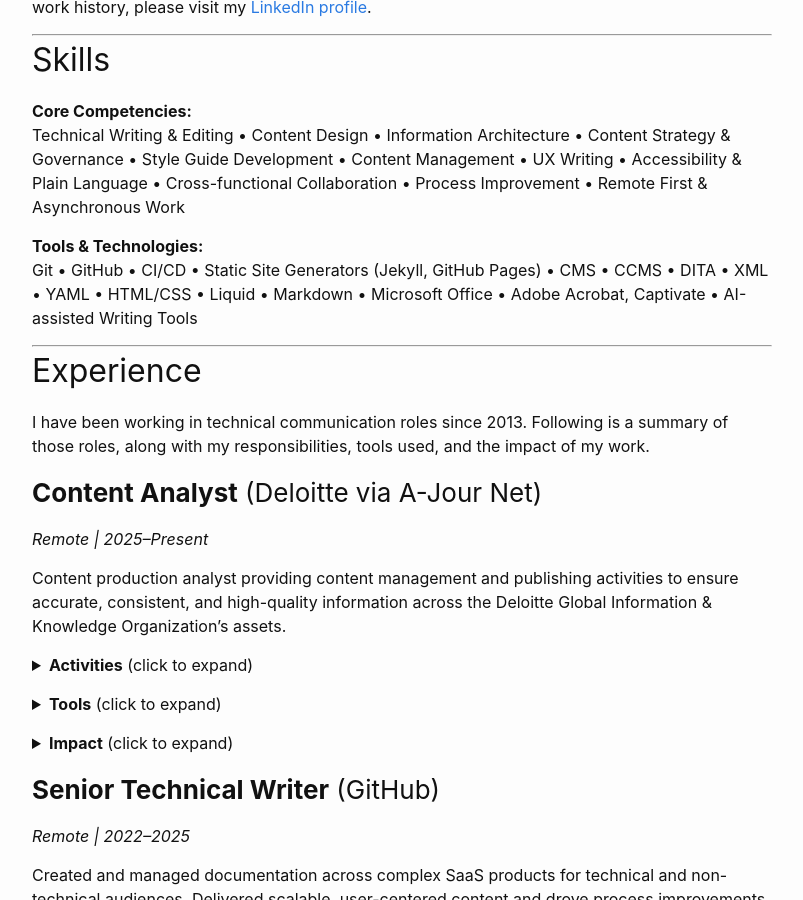
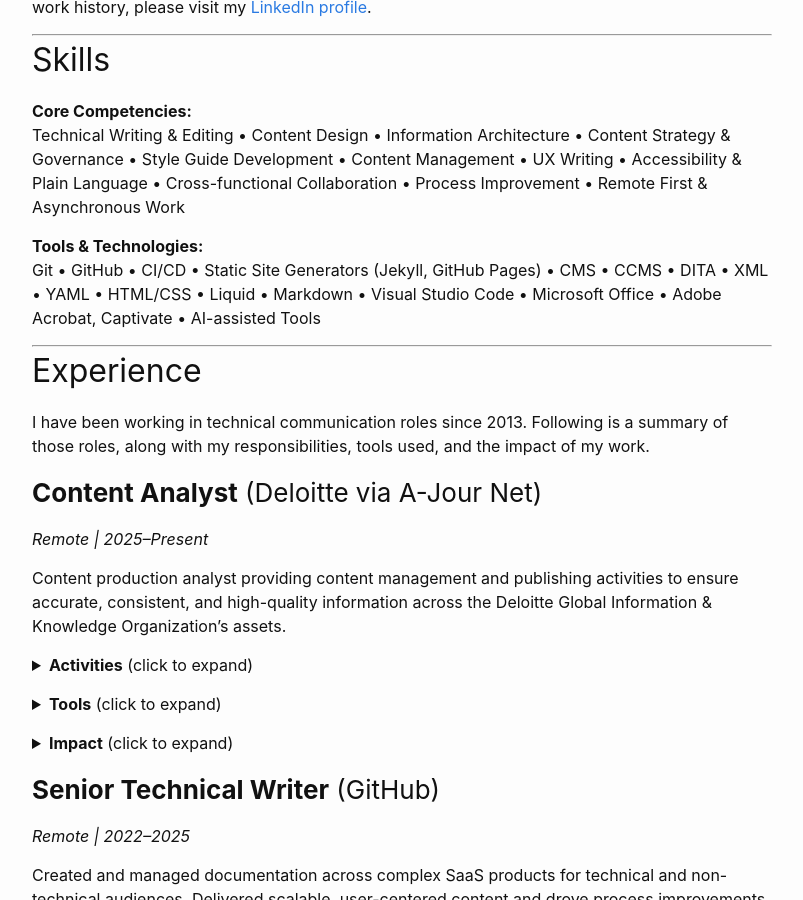
Before and after one commit to rachaelrenk/rachaelrenk.github.io, a Jekyll site: the page built from docs/resume.markdown, in a window 1280 px wide and 900 px high, scrolled down 334 px. Shown: the whole window, without its empty margins (238-1041 px from the left). Built offline with Jekyll 4.4.1, drawn with Linux system fonts in a browser that asks for light colours.

Commit message:
Update resume.markdown

```diff
--- a/docs/resume.markdown
+++ b/docs/resume.markdown
@@ -20,7 +20,7 @@
 Technical Writing & Editing • Content Design • Information Architecture • Content Strategy & Governance • Style Guide Development • Content Management • UX Writing • Accessibility & Plain Language • Cross-functional Collaboration • Process Improvement • Remote First & Asynchronous Work
 
 **Tools & Technologies:**
-Git • GitHub • CI/CD • Static Site Generators (Jekyll, GitHub Pages) • CMS • CCMS • DITA • XML • YAML • HTML/CSS • Liquid • Markdown • Microsoft Office • Adobe Acrobat, Captivate • AI-assisted Writing Tools
+Git • GitHub • CI/CD • Static Site Generators (Jekyll, GitHub Pages) • CMS • CCMS • DITA • XML • YAML • HTML/CSS • Liquid • Markdown • Visual Studio Code • Microsoft Office • Adobe Acrobat, Captivate • AI-assisted Tools
 
 ---
 ## Experience
```
